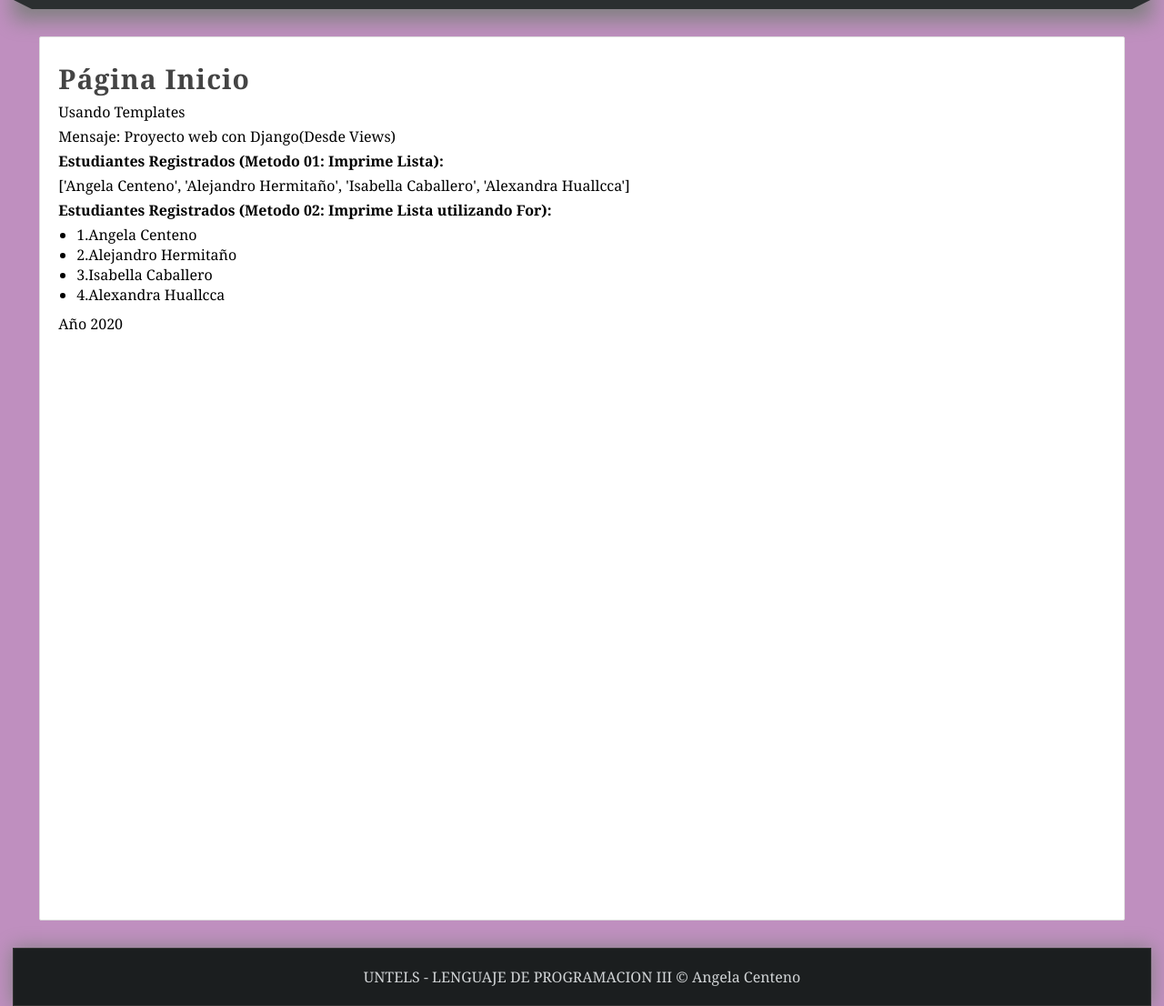
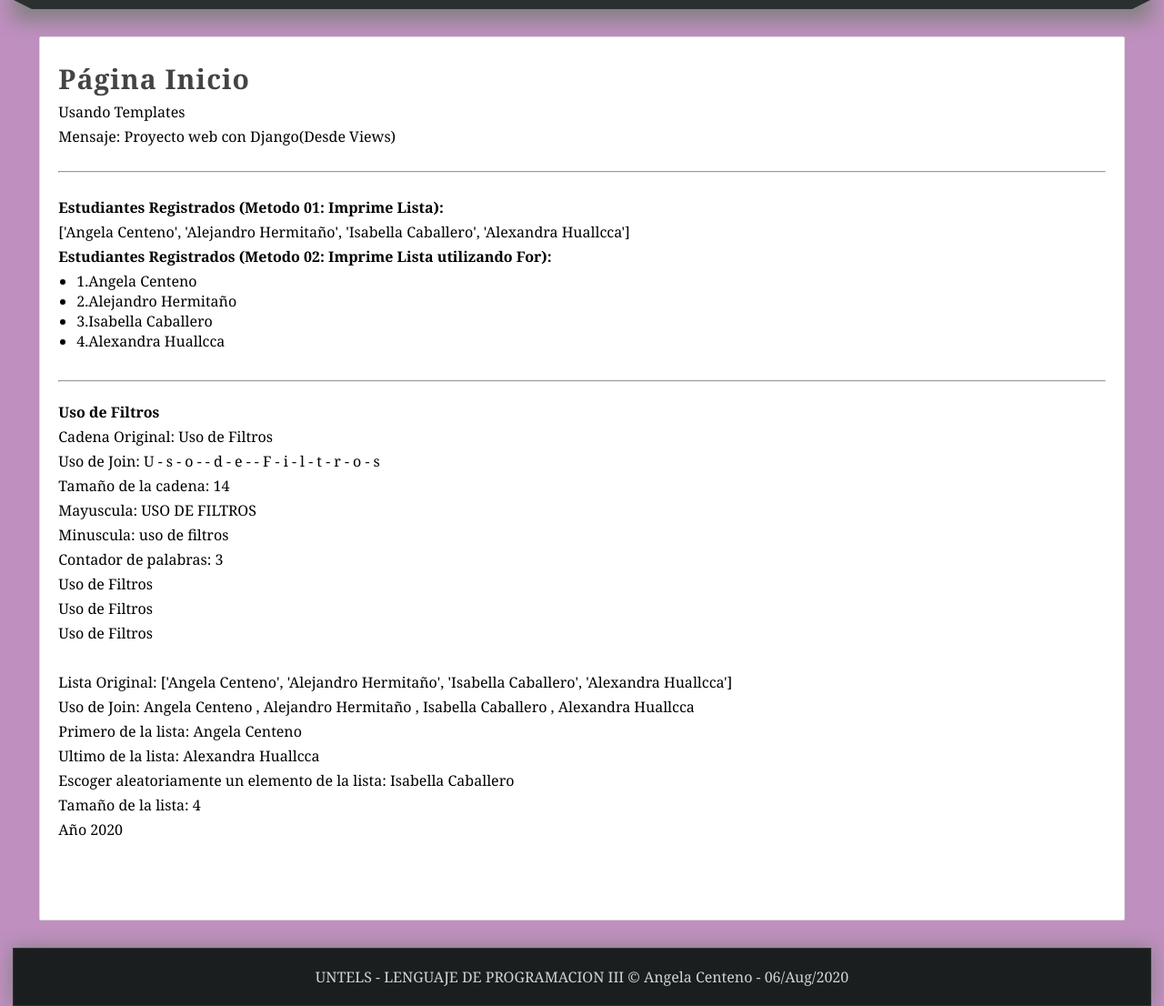
Before and after one commit to AngelaS0199/LP3_Sesion14, a Django app: page / in a window 1280 px wide. Shown: the part 182-1288 px from the top of the page at 91% size. Run offline with Django 3.2, Linux system fonts and the light colour scheme.

Commit message:
Filtros, Fecha y URL en Templates

```diff
--- /dev/null
+++ b/miapp/templates/filtros.html
@@ -0,0 +1,21 @@
+<br>
+<hr>
+<br>
+<strong>{{encabezado}}</strong>
+<br>
+<p>Cadena Original: {{encabezado|default:"Secion sin titulo"}}</p>
+<p>Uso de Join: {{encabezado|join:' - '}}</p>
+<p>Tamaño de la cadena: {{encabezado|length}}</p>
+<p>Mayuscula: {{encabezado|upper}}</p>
+<p>Minuscula: {{encabezado|lower}}</p>
+<p>Contador de palabras: {{encabezado|wordcount}}</p>
+<p>{{encabezado}}</p>
+<p>{{encabezado}}</p>
+<p>{{encabezado}}</p>
+<br>
+<p>Lista Original: {{estudiantes}}</p>
+<p>Uso de Join: {{estudiantes|join:' , '}}</p>
+<p>Primero de la lista: {{estudiantes|first}}</p>
+<p>Ultimo de la lista: {{estudiantes|last}}</p>
+<p>Escoger aleatoriamente un elemento de la lista: {{estudiantes|random}}</p>
+<p>Tamaño de la lista: {{estudiantes|length}}</p>
--- a/miapp/templates/index.html
+++ b/miapp/templates/index.html
@@ -17,16 +17,9 @@
     {% else %}
         <strong>El mensaje no tiene contenido...</strong>
     {% endif %}
-    <p><strong>Estudiantes Registrados (Metodo 01: Imprime Lista):</strong></p>
-        {{estudiantes}}
-    <p><strong>Estudiantes Registrados (Metodo 02: Imprime Lista utilizando For):</strong></p>
-    <ul>
-        {% for estudiante in estudiantes  %}
-            <li>{{forloop.counter}}.{{estudiante}}</li>
-        {% empty %}
-            <p>No hay estudiantes registrados</p>
-        {% endfor %}
-    </ul>
+
+    {% include 'listados_estudiantesregistrados.html' with encabezado="Estudiantes Registrados" %}
+    {% include 'filtros.html' with encabezado="Uso de Filtros" %}
 
     <p>Año 2020</p>
 {% endblock %}
--- a/miapp/templates/layout.html
+++ b/miapp/templates/layout.html
@@ -26,13 +26,13 @@
         <nav>
             <ul>
                 <li>
-                    <a href="/inicio"> Inicio </a>
+                    <a href="{%url 'inicio' %}"> Inicio </a>
                 </li>
                 <li>
-                    <a href="/saludo"> Mensaje de saludo </a>
+                    <a href="{%url 'saludo' %}"> Mensaje de saludo </a>
                 </li>
                 <li>
-                    <a href="/rango"> Mostrar los numeros [a,b] </a>
+                    <a href="{%url 'rango' %}"> Mostrar los numeros [a,b] </a>
                 </li>
             </ul>
         </nav>
@@ -53,7 +53,7 @@
 
         </div>
         <footer>
-            UNTELS - LENGUAJE DE PROGRAMACION III &COPY; Angela Centeno
+            UNTELS - LENGUAJE DE PROGRAMACION III &COPY; Angela Centeno - {% now "d/M/Y" %}
         </footer>
     </body>
 </html>
--- /dev/null
+++ b/miapp/templates/listados_estudiantesregistrados.html
@@ -0,0 +1,14 @@
+    <br>
+    <hr>
+    <br>
+    <p><strong>{{encabezado}} (Metodo 01: Imprime Lista):</strong></p>
+        {{estudiantes}}
+
+    <p><strong>{{encabezado}} (Metodo 02: Imprime Lista utilizando For):</strong></p>
+    <ul>
+        {% for estudiante in estudiantes  %}
+            <li>{{forloop.counter}}.{{estudiante}}</li>
+        {% empty %}
+            <p>No hay {{encabezado}}</p>
+        {% endfor %}
+    </ul>
```
